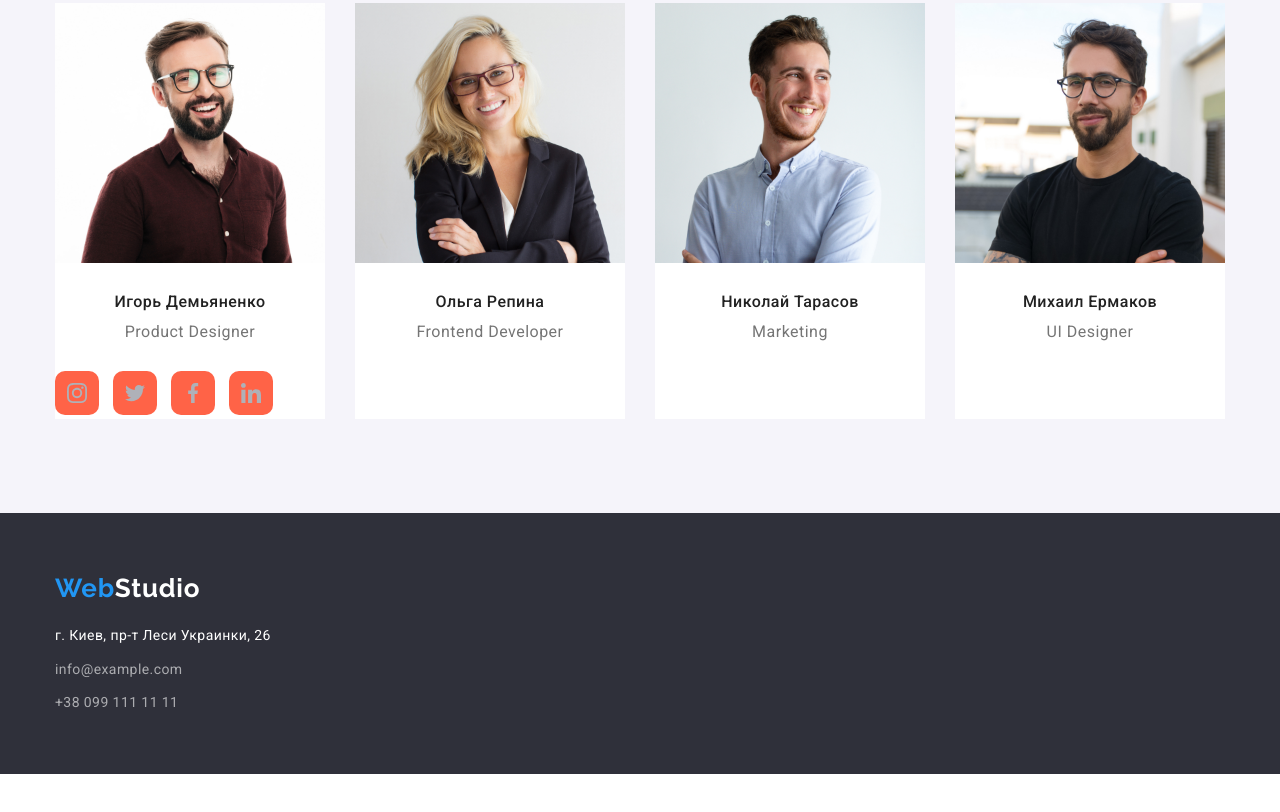
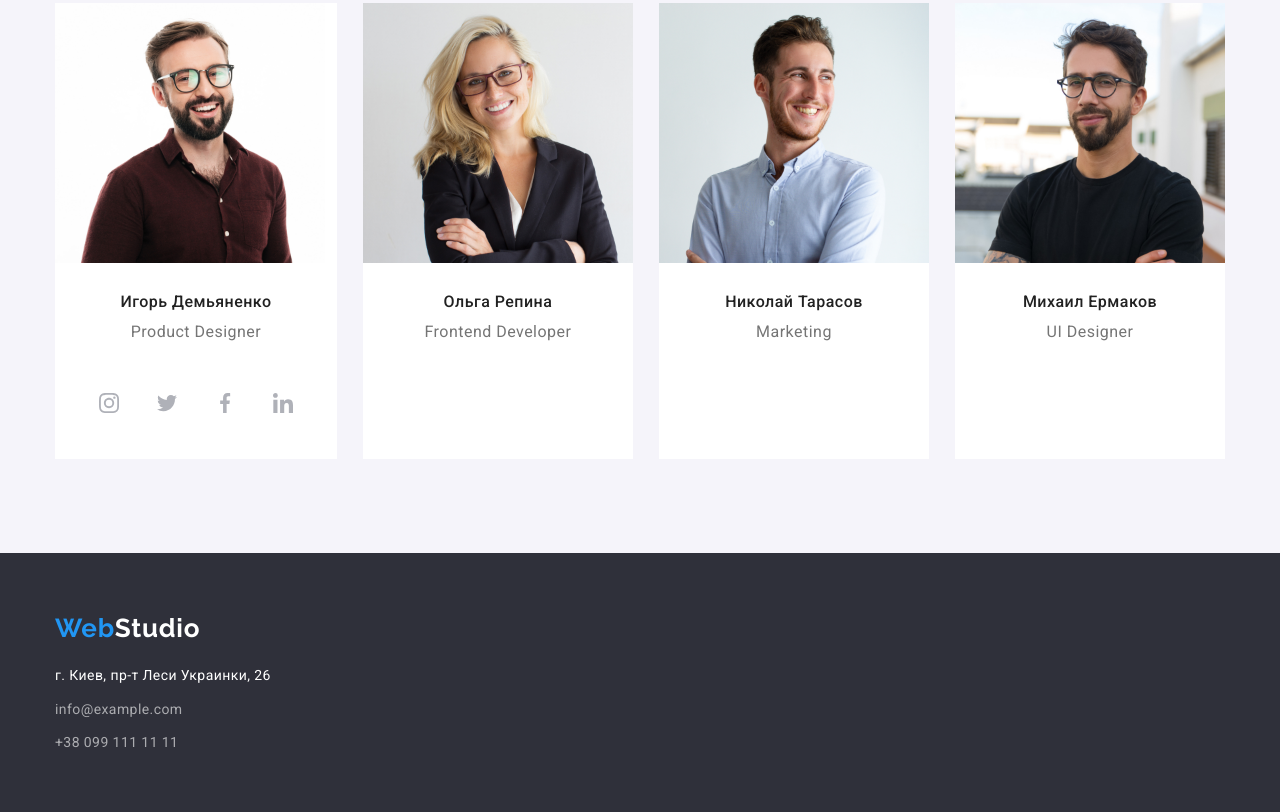
Before and after one commit to Lawyer0901/goit-markup-hw-04, a plain HTML site: page index.html in a window 1280 px wide. Shown: the part 1781-2593 px from the top of the page. Before the commit the page ends 2555 px from the top, so only its background shows below. Drawn offline with nearby package versions, Linux system fonts and the light colour scheme.

Commit message:
доработать команду

```diff
--- a/css/styles.css
+++ b/css/styles.css
@@ -281,18 +281,26 @@ ul {
 .img-team {
   display: block;
 }
+.icon-container {
+  padding-left: 32px;
+  padding-right: 32px;
+  margin-top: 10px;
+  margin-bottom: 30px;
+}
 .icon-team {
   width: 44px;
   height: 44px;
-  border-radius: 10px;
-  background-color: tomato;
-  /* padding-left: 32px;
-  padding-right: 32px; */
+  border-radius: 50%;
+  /* background-color: tomato; */
 }
 .icon-team + .icon-team {
   margin-left: 10px;
 }
 
+.icon-container:hover .icon-team {
+  background-color: var(--button-bg-color);
+  fill: var(--button-active-color);
+}
 /* FOOTER */
 
 .footer {
--- a/index.html
+++ b/index.html
@@ -204,6 +204,7 @@
                 <h3 class="title title-three">Игорь Демьяненко</h3>
                 <p class="text-team">Product Designer</p>
               </div>
+              <div class="icon-container">
                 <svg class="icon-team">
                   <use
                     x="12"
@@ -240,6 +241,7 @@
                     height="20"
                   ></use>
                 </svg>
+              </div>
             </li>
             <li class="team-item">
               <img
```
Lines whose indentation alone changed are shown as unchanged.
